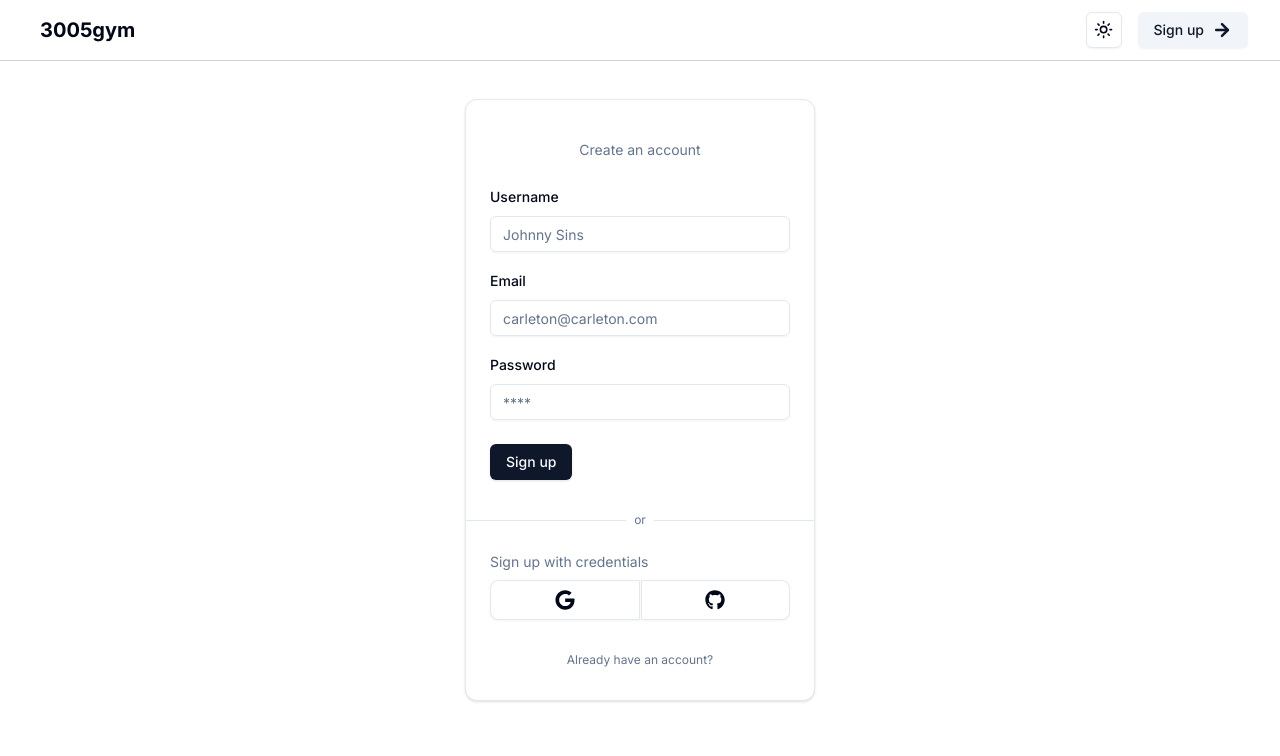
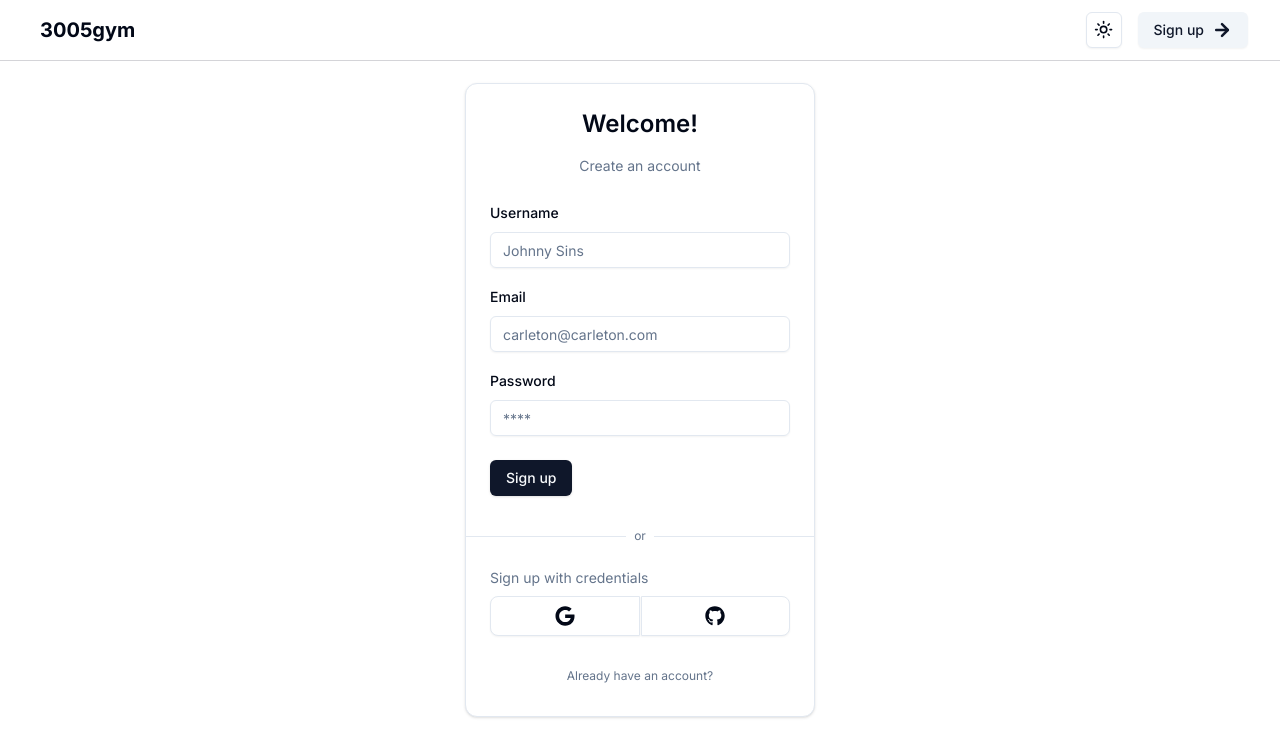
Before and after one commit to 1jonathang/3005project, a Next.js app: page /auth/register in a window 1280 px wide. Shown: the top 756 px of the page. Built offline with nearby package versions, Linux system fonts and the light colour scheme; no server answers.

Commit message:
forgot to add missing parameter to front end component

```diff
--- a/components/auth/RegisterForm.tsx
+++ b/components/auth/RegisterForm.tsx
@@ -60,6 +60,7 @@ export const RegisterForm = (props: Props) => {
 
   return (
     <CardWrapper
+      headerText="Welcome!"
       headerLabel="Create an account"
       backButtonLabel="Already have an account?"
       backButtonHref="/auth/login"
```
